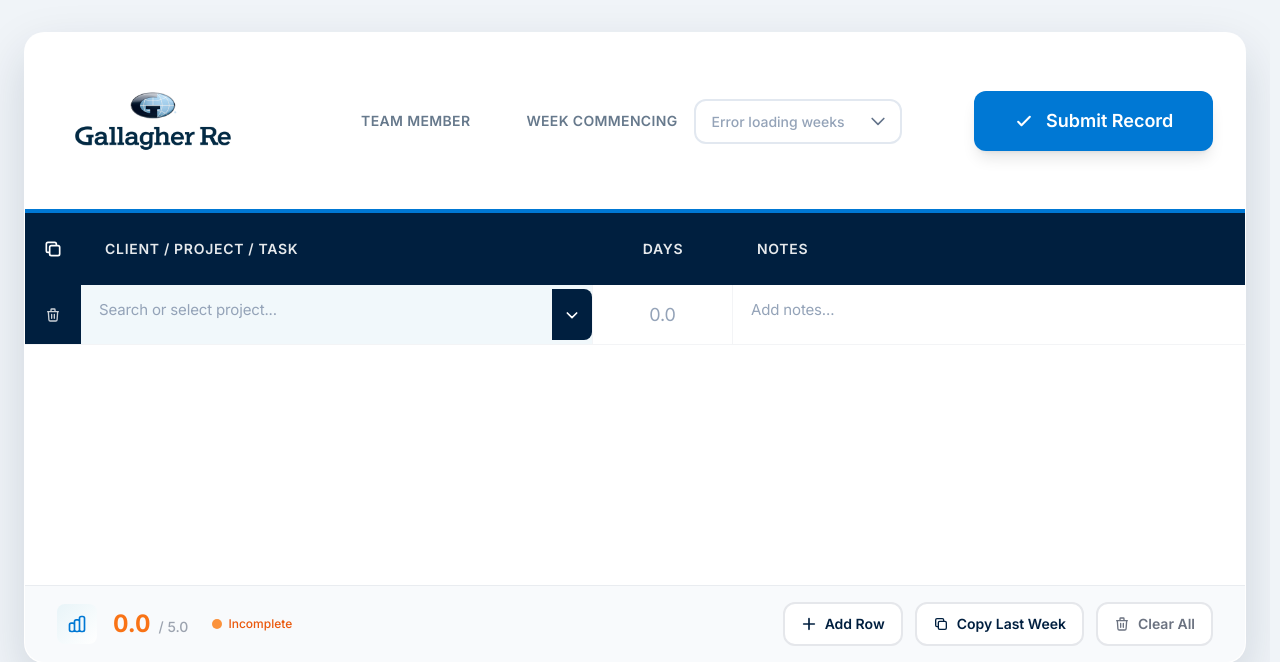
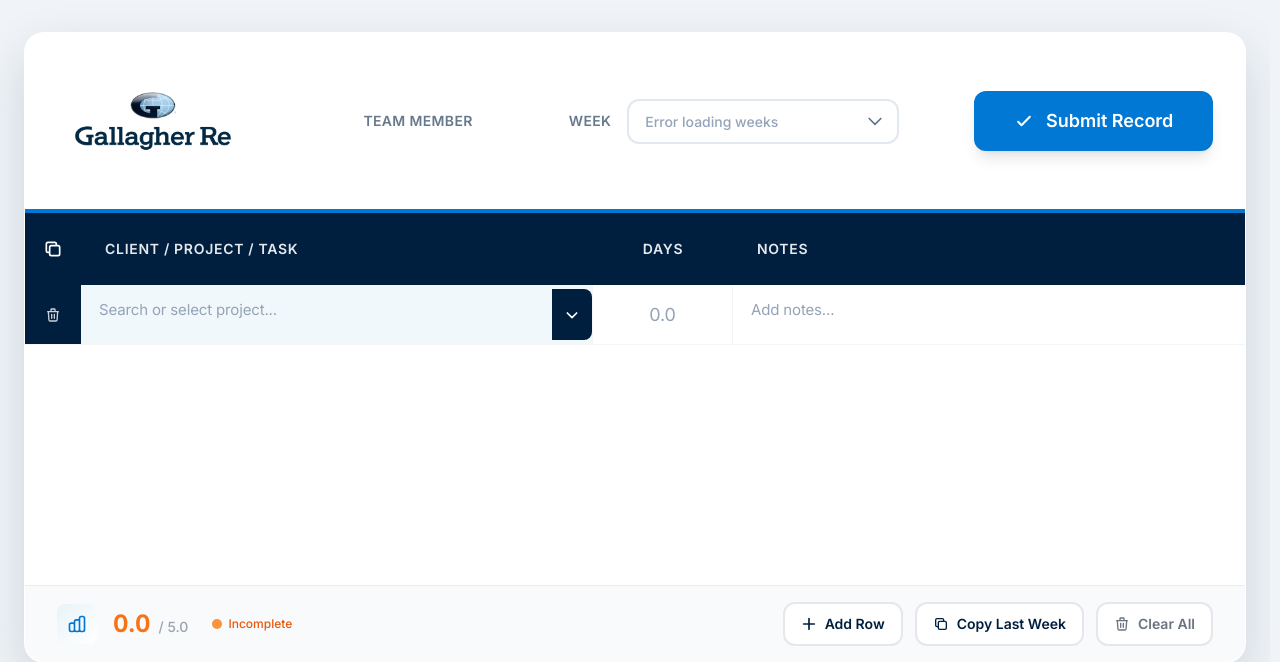
Before and after one commit to Rakshit09/WOOP, a Flask app: template templates/index.html in a window 1280 px wide. Shown: the top 662 px of the page. Run offline with Flask 3, Linux system fonts and the light colour scheme; the template is opened without the code that fills it, so the values that code supplies are empty; some libraries are stand-ins or nearby versions.

Commit message:
Corrected submitted bug, replaced Week commencing by week

```diff
--- a/app.py
+++ b/app.py
@@ -752,12 +752,16 @@
         friday_date = datetime.strptime(friday, '%Y-%m-%d').date()
         if friday_date <= today and friday not in current_dates:
             week_start = friday_date - timedelta(days=4)
+
+            # CHANGED: Used %b instead of %B for abbreviated months (Jan, Feb, etc.)
+            date_range_str = f"{week_start.strftime('%b %d, %Y')} - {friday_date.strftime('%b %d, %Y')}"
+
             items.append({
                 'date': friday,
                 'week_commencing': week_start.strftime('%Y-%m-%d'),
-                'week_commencing_label': week_start.strftime('%b %d, %Y'),
+                'week_commencing_label': date_range_str,
                 'type': 'actual',
-                'label': f"Week commencing {week_start.strftime('%b %d, %Y')} - Missing Actuals",
+                'label': f"Week {date_range_str} - Missing Actuals",
                 'status': 'missing',
                 'priority': 1
             })
@@ -772,12 +776,19 @@
 
     if next_monday not in forecast_dates:
         monday_date = datetime.strptime(next_monday, '%Y-%m-%d').date()
+
+        # Calculate Friday for the forecast week
+        friday_date = monday_date + timedelta(days=4)
+
+        # CHANGED: Used %b instead of %B for abbreviated months
+        date_range_str = f"{monday_date.strftime('%b %d, %Y')} - {friday_date.strftime('%b %d, %Y')}"
+
         items.append({
             'date': next_monday,
             'week_commencing': next_monday,
-            'week_commencing_label': monday_date.strftime('%b %d, %Y'),
+            'week_commencing_label': date_range_str,
             'type': 'forecast',
-            'label': f"Week commencing {monday_date.strftime('%b %d, %Y')} - Forecast",
+            'label': f"Week {date_range_str} - Forecast",
             'status': 'open',
             'priority': 2
         })
--- a/static/css/styles.css
+++ b/static/css/styles.css
@@ -311,7 +311,7 @@
 /* Week Select Custom Dropdown */
 .week-select-wrapper {
     position: relative;
-    width: 13rem;
+    width: 17rem;
 }
 
 .week-select-trigger {
--- a/templates/index.html
+++ b/templates/index.html
@@ -77,13 +77,13 @@
                     </div>
 
                     <!-- User & Date Info -->
-                    <div class="flex flex-wrap items-center gap-x-10 gap-y-3 ml-auto mr-auto">
+                    <div class="flex flex-wrap items-center gap-x-20 gap-y-3 ml-auto mr-auto">
                         <div class="flex items-center flex-shrink-0">
                             <span class="font-semibold text-brand-dark/60 text-right mr-4 text-sm uppercase tracking-wide whitespace-nowrap">Team Member</span>
                             <span class="text-brand-dark font-semibold text-base whitespace-nowrap">{{ user_name }}</span>
                         </div>
                         <div class="flex items-center flex-shrink-0">
-                            <label class="font-semibold text-brand-dark/60 text-right mr-4 text-sm uppercase tracking-wide whitespace-nowrap">Week Commencing</label>
+                            <label class="font-semibold text-brand-dark/60 text-right mr-4 text-sm uppercase tracking-wide whitespace-nowrap">Week</label>
                             <div class="relative flex items-center gap-3">
                                 <div class="week-select-wrapper" id="weekSelectWrapper">
                                     <button
```
Also changed, not shown: static/js/app.js (+59 -8 lines).
